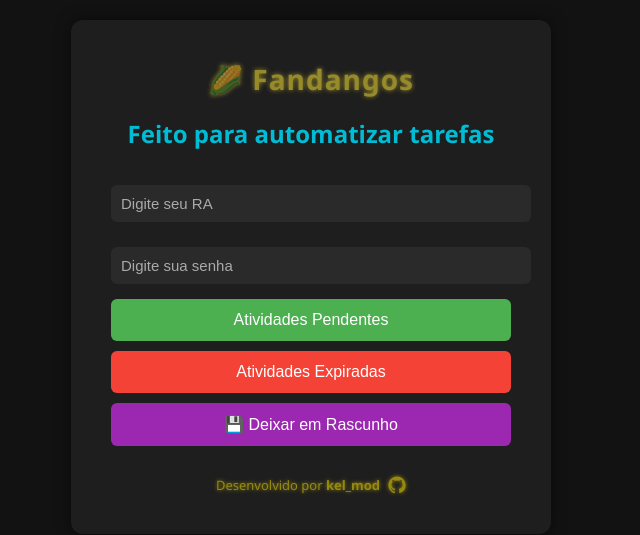
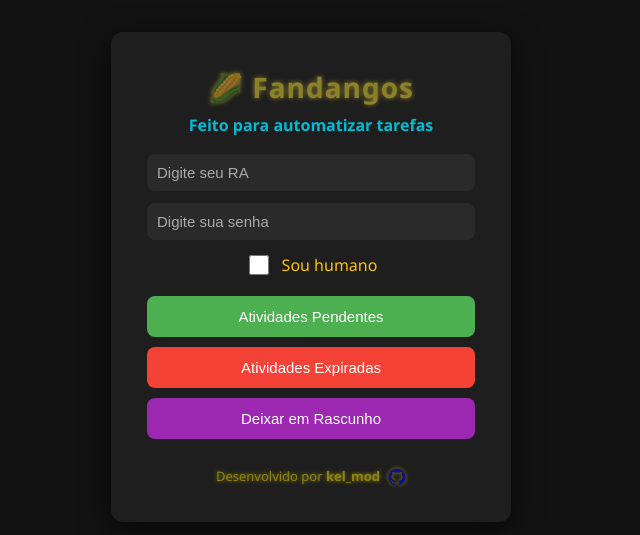
Before and after one commit to Runacodejs/Portal-do-aluno-script, a plain HTML site: page index.html in a window 1280 px wide. Shown: the part 123-658 px from the top of the page, without its empty margins (329-969 px from the left). Drawn offline with Linux system fonts and the light colour scheme.

Commit message:
Update index.html

```diff
--- a/index.html
+++ b/index.html
@@ -1,115 +1,119 @@
 <!DOCTYPE html>
 <html lang="pt-BR">
 <head>
-  <meta charset="UTF-8">
-  <meta name="viewport" content="width=device-width, initial-scale=1.0">
-  <title>Fandangos | Sala do Futuro</title>
+  <meta charset="UTF-8" />
+  <meta name="viewport" content="width=device-width, initial-scale=1.0"/>
+  <title>Fandangos | Automação</title>
   <style>
-    body {
-      background-color: #121212;
-      color: #f0f0f0;
-      font-family: 'Segoe UI', Tahoma, Geneva, Verdana, sans-serif;
-      display: flex;
-      justify-content: center;
-      align-items: center;
-      height: 100vh;
-      margin: 0;
-      overflow: hidden;
-      transition: background 0.4s ease;
+    :root{
+      --bg:#121212;
+      --card:#1e1e1e;
+      --input:#2a2a2a;
+      --accent:#ffc107;
+      --accent-2:#00bcd4;
+      --text:#f0f0f0;
     }
-    .container {
-      background-color: #1e1e1e;
-      padding: 40px;
-      border-radius: 12px;
-      box-shadow: 0 0 15px rgba(0, 0, 0, 0.5);
-      width: 400px;
-      text-align: center;
-      transition: all 0.5s ease;
+    *{box-sizing:border-box}
+    body{
+      margin:0;
+      height:100vh;
+      background:var(--bg);
+      color:var(--text);
+      font-family: "Segoe UI", Tahoma, Geneva, Verdana, sans-serif;
+      display:flex;
+      align-items:center;
+      justify-content:center;
+      overflow:hidden;
     }
-    .site-title {
-      font-size: 28px;
-      font-weight: bold;
-      color: #ffc107;
-      margin-bottom: 10px;
-      animation: blink 1.5s infinite alternate;
-      letter-spacing: 1px;
+    .container{
+      width:400px;
+      background:var(--card);
+      padding:36px;
+      border-radius:12px;
+      box-shadow:0 8px 30px rgba(0,0,0,0.6);
+      text-align:center;
     }
-    @keyframes blink {
-      0% { color: #ffc107; opacity: 1; filter: drop-shadow(0 0 8px #ffc107); }
-      100% { color: #ffeb3b; opacity: 0.5; filter: drop-shadow(0 0 2px #ffeb3b); }
+    .site-title{
+      font-size:28px;
+      font-weight:700;
+      color:var(--accent);
+      margin:0 0 8px 0;
+      letter-spacing:1px;
+      animation:blink 1.5s infinite alternate;
     }
-    h2 { color: #00bcd4; margin-bottom: 25px; }
-    input[type="text"], input[type="password"] {
-      width: 100%;
-      padding: 10px;
-      margin: 10px 0 15px 0;
-      border: none;
-      border-radius: 6px;
-      background-color: #2a2a2a;
-      color: #fff;
-      font-size: 15px;
+    @keyframes blink{
+      0%{ color:var(--accent); opacity:1; filter:drop-shadow(0 0 8px var(--accent)); }
+      100%{ color:#ffeb3b; opacity:0.45; filter:drop-shadow(0 0 2px #ffeb3b); }
     }
-    input::placeholder { color: #aaa; }
-    .btn {
-      width: 100%;
-      padding: 12px;
-      border: none;
-      border-radius: 6px;
-      color: white;
-      font-size: 16px;
-      cursor: pointer;
-      transition: 0.3s;
-      margin-bottom: 10px;
+    h2{ margin:0 0 18px 0; color:var(--accent-2); font-weight:600; font-size:16px; }
+    .field{ width:100%; margin-bottom:12px; }
+    input[type="text"],
+    input[type="password"]{
+      width:100%;
+      padding:10px;
+      border-radius:8px;
+      border:0;
+      background:var(--input);
+      color:var(--text);
+      font-size:15px;
     }
-    .btn-pendentes { background-color: #4caf50; }
-    .btn-expiradas { background-color: #f44336; }
-    .btn-rascunho { background-color: #9c27b0; }
-    .btn:hover { opacity: 0.9; transform: scale(1.02); }
-    .loader {
-      border: 4px solid #2a2a2a;
-      border-top: 4px solid #00bcd4;
-      border-radius: 50%;
-      width: 40px;
-      height: 40px;
-      animation: spin 1s linear infinite;
-      margin: 20px auto;
-      display: none;
+    input::placeholder{ color:#aaa; }
+    .checkbox-container{
+      display:flex;
+      align-items:center;
+      justify-content:center;
+      gap:10px;
+      margin:12px 0 18px 0;
     }
-    @keyframes spin { 0% { transform: rotate(0deg); } 100% { transform: rotate(360deg); } }
-    iframe {
-      width: 100%;
-      height: 80vh;
-      border: none;
-      border-radius: 10px;
-      margin-top: 20px;
-      display: none;
+    .checkbox-container input{
+      width:20px;
+      height:20px;
+      accent-color:var(--accent);
+      cursor:pointer;
     }
-    .footer {
-      margin-top: 20px;
-      font-size: 13px;
-      display: flex;
-      justify-content: center;
-      align-items: center;
-      gap: 8px;
-      animation: blink-footer 1.5s infinite alternate;
+    .checkbox-container label{
+      color:var(--accent);
+      cursor:pointer;
+      user-select:none;
     }
-    @keyframes blink-footer {
-      0% { color: #ffc107; opacity: 1; filter: drop-shadow(0 0 6px #ffc107); }
-      100% { color: #ffea00; opacity: 0.5; filter: drop-shadow(0 0 2px #ffea00); }
+    .btn{
+      width:100%;
+      padding:12px;
+      border-radius:8px;
+      border:0;
+      color:#fff;
+      font-size:15px;
+      cursor:pointer;
+      margin-bottom:10px;
+      transition:transform .12s ease, opacity .12s ease;
     }
-    .footer a {
-      color: inherit;
-      text-decoration: none;
-      display: flex;
-      align-items: center;
-      gap: 6px;
+    .btn:active{ transform:scale(.997); }
+    .btn-pendentes{ background:#4caf50; }
+    .btn-expiradas{ background:#f44336; }
+    .btn-rascunho{ background:#9c27b0; }
+    .mensagem{
+      margin-top:14px;
+      color:var(--accent-2);
+      font-size:14px;
+      display:none;
     }
-    .github-icon { width: 18px; height: 18px; fill: currentColor; }
-    .mensagem {
-      margin-top: 15px;
-      color: #00bcd4;
-      font-size: 14px;
-      display: none;
+    .footer{
+      margin-top:18px;
+      display:flex;
+      align-items:center;
+      justify-content:center;
+      gap:8px;
+      color:var(--accent);
+      font-size:13px;
+      animation:blink-footer 1.6s infinite alternate;
+    }
+    @keyframes blink-footer{
+      0%{ color:var(--accent); opacity:1; filter:drop-shadow(0 0 6px var(--accent)); }
+      100%{ color:#ffea00; opacity:0.5; filter:drop-shadow(0 0 2px #ffea00); }
+    }
+    .github-icon{ width:18px; height:18px; fill:currentColor; vertical-align:middle; }
+    @media (max-width:420px){
+      .container{ width:92%; padding:24px; }
     }
   </style>
 </head>
@@ -118,22 +122,29 @@
     <div class="site-title">🌽 Fandangos</div>
     <h2>Feito para automatizar tarefas</h2>
 
-    <div id="login">
-      <input type="text" id="ra" placeholder="Digite seu RA">
-      <input type="password" id="senha" placeholder="Digite sua senha">
-      <button class="btn btn-pendentes" id="btnPendentes">Atividades Pendentes</button>
-      <button class="btn btn-expiradas" id="btnExpiradas">Atividades Expiradas</button>
-      <button class="btn btn-rascunho" id="btnRascunho">💾 Deixar em Rascunho</button>
-      <div class="mensagem" id="mensagem">📝 Rascunho salvo com sucesso!</div>
+    <div class="field">
+      <input id="ra" type="text" placeholder="Digite seu RA" />
     </div>
 
-    <div class="loader" id="loader"></div>
-    <iframe id="salaFuturo" src=""></iframe>
+    <div class="field">
+      <input id="senha" type="password" placeholder="Digite sua senha" />
+    </div>
+
+    <div class="checkbox-container">
+      <input id="humano" type="checkbox" />
+      <label for="humano">Sou humano</label>
+    </div>
+
+    <button class="btn btn-pendentes" id="btnPendentes">Atividades Pendentes</button>
+    <button class="btn btn-expiradas" id="btnExpiradas">Atividades Expiradas</button>
+    <button class="btn btn-rascunho" id="btnRascunho">Deixar em Rascunho</button>
+
+    <div class="mensagem" id="mensagem">📝 Rascunho salvo com sucesso!</div>
 
     <div class="footer">
       <span>Desenvolvido por <strong>kel_mod</strong></span>
-      <a href="https://github.com/kelmod" target="_blank">
-        <svg class="github-icon" viewBox="0 0 24 24">
+      <a href="https://github.com/kelmod" target="_blank" rel="noopener" aria-label="GitHub">
+        <svg class="github-icon" viewBox="0 0 24 24" role="img" aria-hidden="true">
           <path d="M12 .5C5.73.5.5 5.73.5 12.02c0 5.1 3.29 9.42 7.86 10.95.58.1.79-.25.79-.56v-2.04c-3.2.7-3.88-1.54-3.88-1.54-.53-1.36-1.29-1.72-1.29-1.72-1.06-.72.08-.7.08-.7 1.17.08 1.78 1.21 1.78 1.21 1.04 1.77 2.72 1.26 3.38.97.1-.76.4-1.26.73-1.55-2.55-.3-5.23-1.28-5.23-5.7 0-1.26.45-2.3 1.19-3.11-.12-.3-.52-1.52.11-3.17 0 0 .97-.31 3.19 1.18a11.16 11.16 0 0 1 5.81 0c2.22-1.49 3.19-1.18 3.19-1.18.63 1.65.23 2.87.11 3.17.74.81 1.19 1.85 1.19 3.11 0 4.43-2.69 5.4-5.25 5.69.41.35.77 1.03.77 2.08v3.09c0 .31.21.67.8.56A10.98 10.98 0 0 0 23.5 12C23.5 5.73 18.27.5 12 .5z"/>
         </svg>
       </a>
@@ -141,33 +152,35 @@
   </div>
 
   <script>
-    const btnPendentes = document.getElementById("btnPendentes");
-    const btnExpiradas = document.getElementById("btnExpiradas");
-    const btnRascunho = document.getElementById("btnRascunho");
-    const loader = document.getElementById("loader");
-    const loginDiv = document.getElementById("login");
-    const iframe = document.getElementById("salaFuturo");
-    const mensagem = document.getElementById("mensagem");
+    const btnPendentes = document.getElementById('btnPendentes');
+    const btnExpiradas = document.getElementById('btnExpiradas');
+    const btnRascunho = document.getElementById('btnRascunho');
+    const humano = document.getElementById('humano');
+    const mensagem = document.getElementById('mensagem');
 
-    function abrirSala() {
-      loader.style.display = "block";
-      loginDiv.style.display = "none";
-      iframe.style.display = "none";
-
-      setTimeout(() => {
-        loader.style.display = "none";
-        iframe.src = "https://saladofuturo.educacao.sp.gov.br/tarefas";
-        iframe.style.display = "block";
-        iframe.scrollIntoView({ behavior: "smooth" });
-      }, 2000);
+    function requireHuman(){
+      if(!humano.checked){
+        alert('❌ Por favor, confirme que você é humano antes de continuar!');
+        return false;
+      }
+      return true;
     }
 
-    btnPendentes.addEventListener("click", abrirSala);
-    btnExpiradas.addEventListener("click", abrirSala);
-    btnRascunho.addEventListener("click", () => {
-      mensagem.style.display = "block";
-      setTimeout(() => mensagem.style.display = "none", 3000);
+    btnPendentes.addEventListener('click', () => {
+      if(!requireHuman()) return;
+      alert('🔓 Atividades Pendentes — ação iniciada.');
+    });
+
+    btnExpiradas.addEventListener('click', () => {
+      if(!requireHuman()) return;
+      alert('🔓 Atividades Expiradas — ação iniciada.');
+    });
+
+    btnRascunho.addEventListener('click', () => {
+      if(!requireHuman()) return;
+      mensagem.style.display = 'block';
+      setTimeout(()=> mensagem.style.display = 'none', 3000);
     });
   </script>
 </body>
-</html>
+  </html>
```
